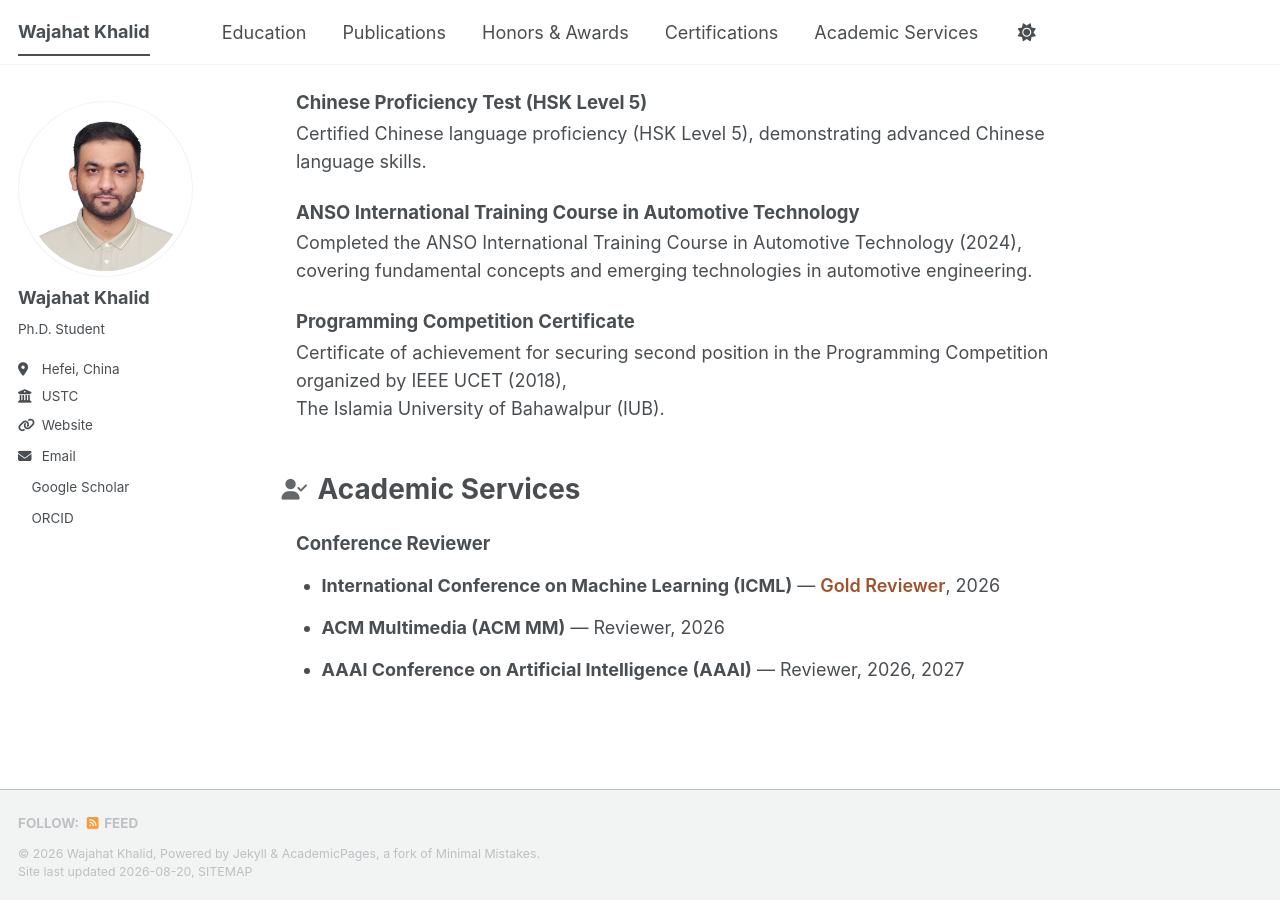
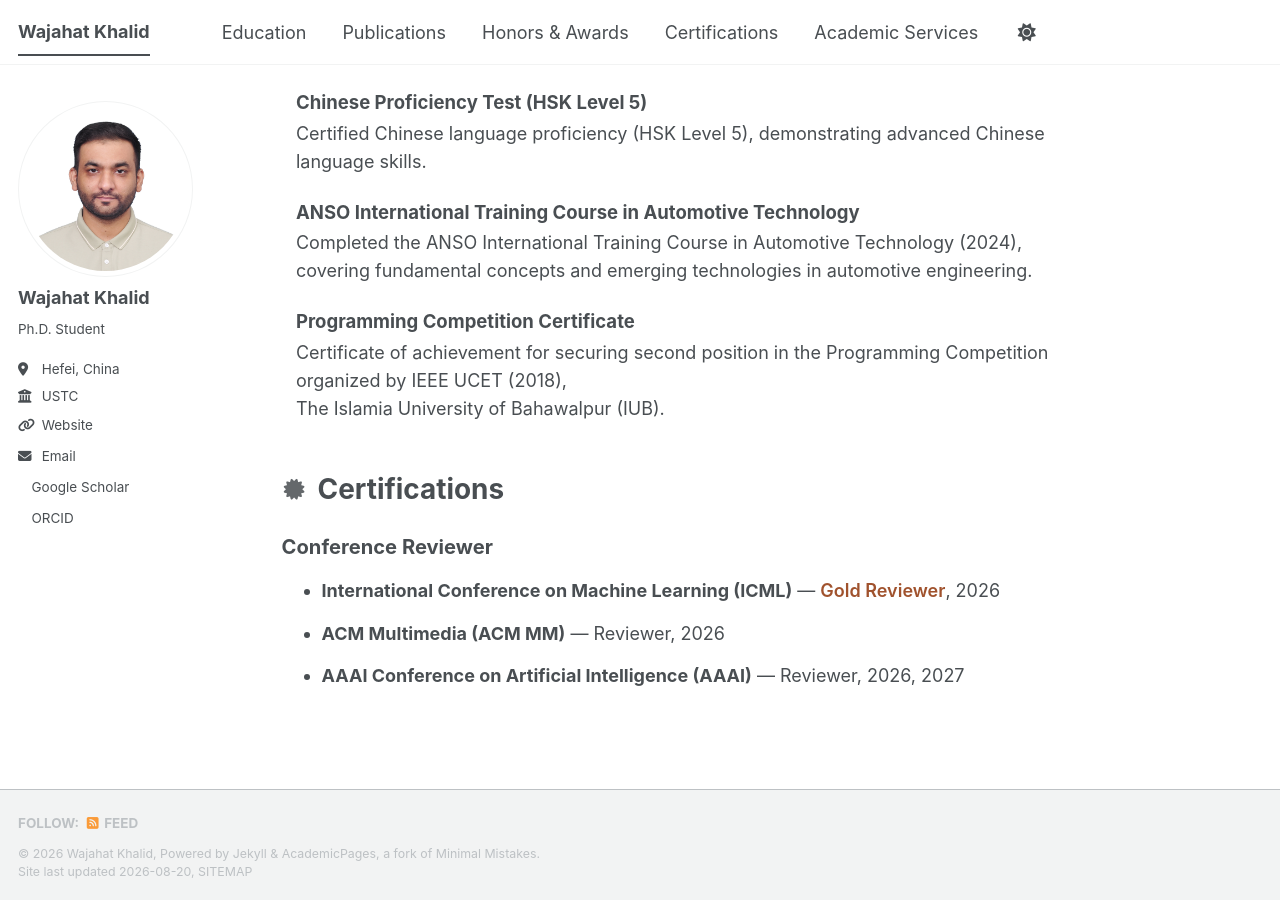
Before and after one commit to Mr-WajahatKhalid/Mr-WajahatKhalid.github.io, a Jekyll site: the page built from _pages/about.md, in a window 1280 px wide and 900 px high, scrolled down 3437 px. Built offline with Jekyll 4.4.1, drawn with Linux system fonts in a browser that asks for light colours; a style sheet for code colours, icons or effects is not loaded.

Commit message:
Update about.md

```diff
--- a/_pages/about.md
+++ b/_pages/about.md
@@ -18,7 +18,7 @@ My research interests lie in computer vision and multimodal intelligence, with a
 
 My current research aims to develop robust and generalizable person retrieval systems under complex real-world scenarios, including aerial-ground person re-identification, cloth-changing person re-identification, anytime person re-identification, and text-to-image person retrieval.
 
-<h1 class="section-title">
+<h1 id="education" class="section-title">
   <i class="fas fa-graduation-cap"></i>
   Education
 </h1>
@@ -54,7 +54,7 @@ GPA: 4.00/4.00
 *Supervisor:* Prof. [Dr. Muhammad Ali Qureshi](https://www.aliqureshi.info/)
 
 
-<h1 class="section-title">
+<h1 id="publications" class="section-title">
   <i class="fas fa-book-open"></i>
   Publications
 </h1>
@@ -138,7 +138,7 @@ Muhammad Sher Afgan, Bin Liu, Kai Zou, <strong>Wajahat Khalid</strong>, Dianmo S
 
 </div>
 
-<h1 class="section-title">
+<h1 id="honors" class="section-title">
   <i class="fas fa-award"></i>
   Honors & Awards
 </h1>
@@ -191,12 +191,12 @@ Completed the ANSO International Training Course in Automotive Technology (2024)
 Certificate of achievement for securing second position in the Programming Competition organized by IEEE UCET (2018),
 The Islamia University of Bahawalpur (IUB).
 
-<h1 class="section-title">
-  <i class="fas fa-user-check"></i>
-  Academic Services
+<h1 id="certifications" class="section-title">
+  <i class="fas fa-certificate"></i>
+  Certifications
 </h1>
 
-### Conference Reviewer
+## Conference Reviewer
 
 - **International Conference on Machine Learning (ICML)** — <span class="award">Gold Reviewer</span>, 2026
 
```
